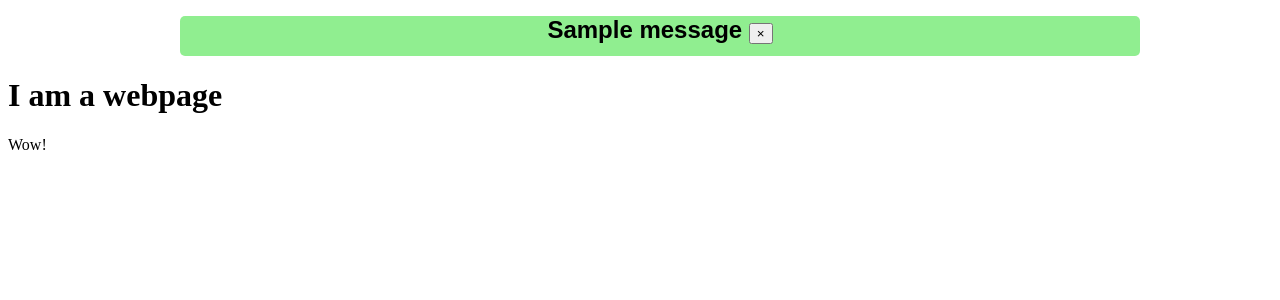
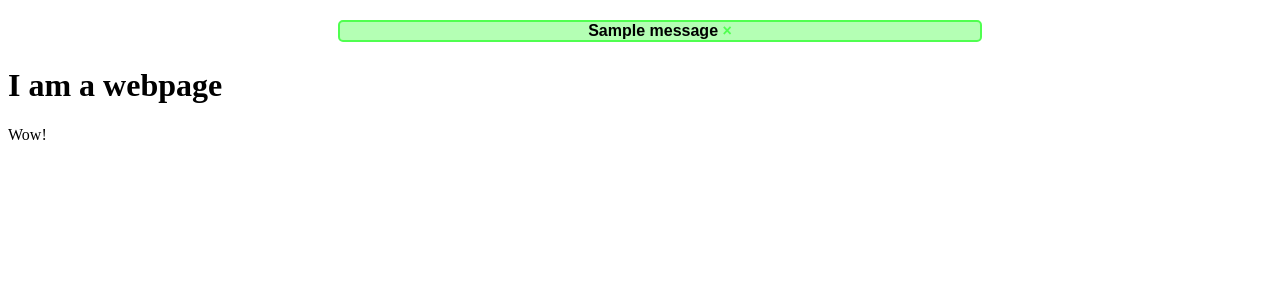
Before and after one commit to tedster-08/teddit, a Python web app: template website/templates/base.html in a window 1280 px wide. Shown: the top 300 px of the page. Run offline with Jinja, Linux system fonts and the light colour scheme; the template is opened without the code that fills it: most values are stand-ins (such as "Sample title", 1, 10 or a date in 2020); one stand-in notice (Sample message) is shown.

Commit message:
updated flash styles

```diff
--- a/website/static/style/main.css
+++ b/website/static/style/main.css
@@ -1,30 +1,35 @@
 .alert {
-  width: 75vw;
-  height: 5vh;
+  min-width: 50vw;
   border-radius: 5px;
+  display: flex;
+  justify-content: center;
+  margin: 0.25em;
+}
+
+.alert-success {
+  background-color: rgb(180, 255, 180);
+  border: 2px solid rgb(80, 255, 80);
+}
+
+.alert-error {
+  background-color: rgb(255, 180, 180);
+  border: 2px solid rgb(255, 80, 80);
+}
+.alert-text {
+  font-family: "Futura", Arial, sans-serif;
+  font-weight: bold;
+  font-size: 1em;
+}
+
+.flash {
+  list-style-type: none;
   display: flex;
   justify-content: center;
 }
 
-.alert-success {
-  background-color: lightgreen;
+.alert-error .close {
+  color: rgb(255, 80, 80);
 }
-
-.alert-error {
-  background-color: lightcoral;
+.alert-success .close {
+  color: rgb(80, 255, 80);
 }
-.alert-text {
-  font-family: "Futura", Arial, sans-serif;
-  font-weight: bold;
-  font-size: 1.5em;
-}
-
-.flash {
-  list-style-type: none;
-  left: 0;
-}
-
-.flashes {
-  display: flex;
-  justify-content: center;
-}
--- a/website/templates/base.html
+++ b/website/templates/base.html
@@ -5,7 +5,7 @@
     <meta name="viewport" content="width=device-width, initial-scale=1.0" />
 
     <link
-      rel="favicon"
+      rel="share icon"
       href="{{ url_for('static', filename='favicon.png') }}"
     />
     <link
@@ -20,15 +20,19 @@
   <body>
     {% with messages = get_flashed_messages(with_categories=true) %} {% if
     messages %}
-    <ul class="flashes">
+    <ul>
       {% for category, message in messages %}
       <li class="flash">
         <div class="alert alert-{{category}}" id="alert#{{message}}">
           <span class="alert-text">
             {{ message }}
-            <button class="close" onclick="hideAlert('alert#{{message}}');">
-              <span aria-hidden="true">&times; </span>
-            </button></span
+            <span
+              class="close"
+              aria-hidden="true"
+              onclick="hideAlert('alert#{{message}}');"
+            >
+              &times;
+            </span></span
           >
         </div>
       </li>
```
